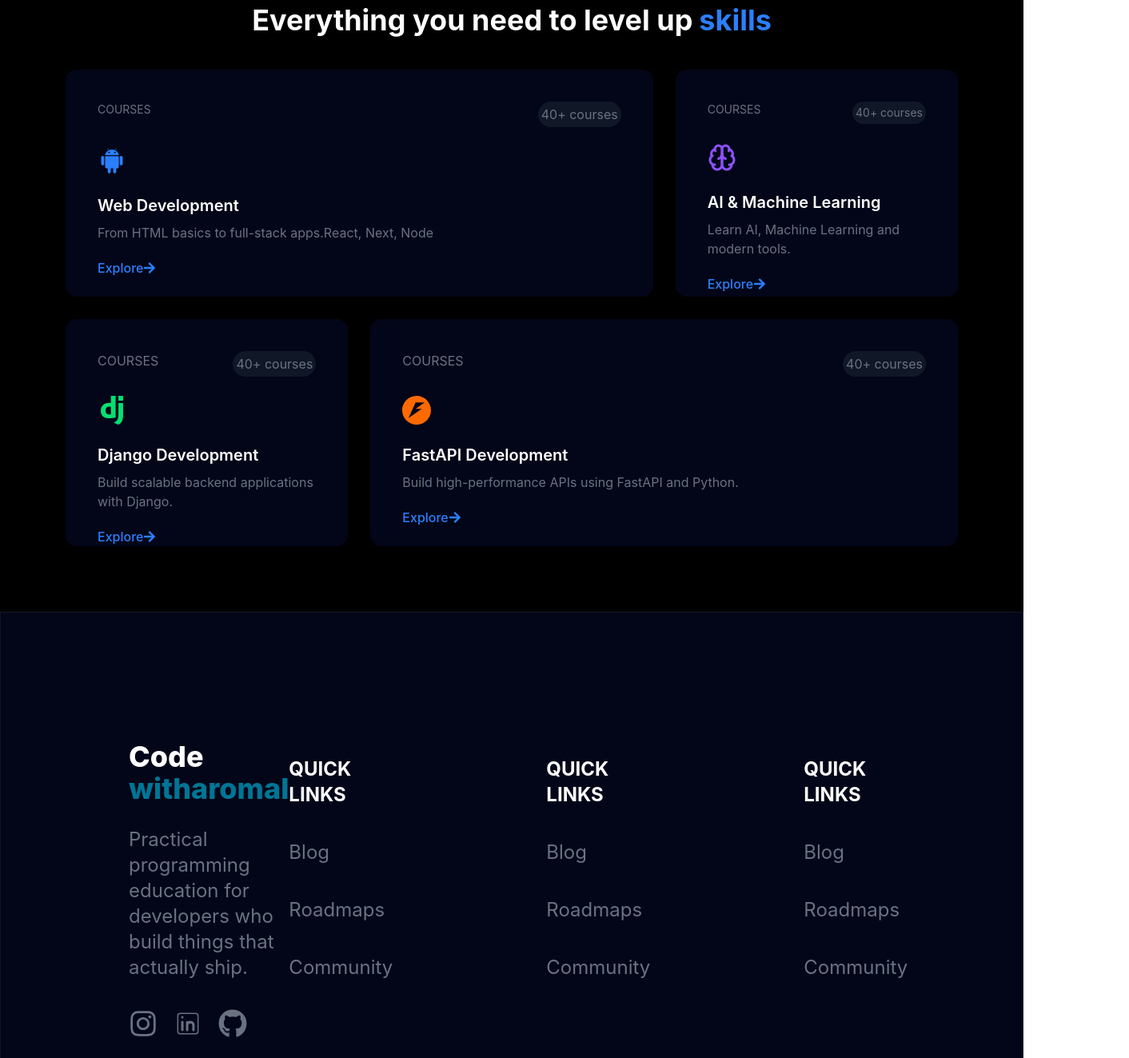
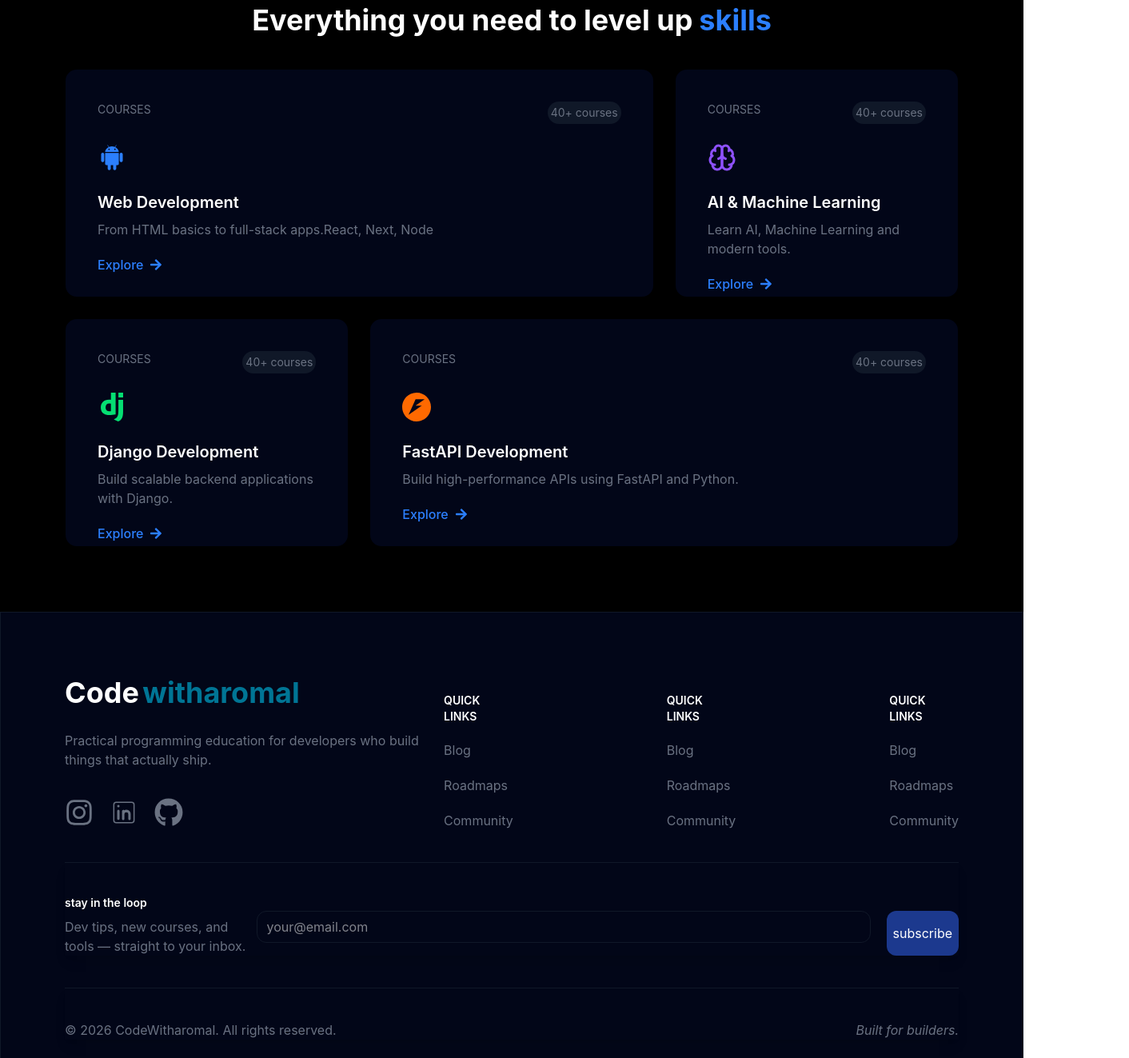
Before and after one commit to Aromalsathees/AroCode, a React app: page / in a window 1280 px wide. Shown: the part 1007-2330 px from the top of the page at 80% size, 1412 px wide, since content can reach past the window. Built offline with nearby package versions, Linux system fonts and the light colour scheme; the HTML template or start-up script is replaced by a standard one.

Commit message:
responsive

```diff
--- a/src/components/footer/footer.jsx
+++ b/src/components/footer/footer.jsx
@@ -6,36 +6,36 @@
 
 const Footer = () => {
   return (
-    <footer className="w-full bg-slate-950 p-6 lg:p-40  border border-gray-900">
+    <footer className="w-full bg-slate-950 p-6 lg:p-20  border border-gray-900">
 
       <div className="md:flex justify-between mx-auto ">
 
-         <div className='flex flex-col gap-7 font-extrabold text-2xl md:text-4xl'>
-            <h1><span className='text-white'>Code</span> <span className='text-cyan-700'>witharomal</span></h1>
-            <h1 className='text-gray-500 font-normal text-base md:text-2xl'>Practical programming education for developers who build things that actually ship.</h1>
+         <div className='flex flex-col gap-7 font-medium md:font-normal'>
+            <h1><span className='text-white text-2xl md:text-4xl font-bold'>Code</span> <span className='text-cyan-700 text-2xl md:text-4xl font-bold'>witharomal</span></h1>
+            <h1 className='text-gray-500 font-medium md:font-normal'>Practical programming education for developers who build things that actually ship.</h1>
 
             <div className="flex gap-2 mt-2 md:gap-5">
-              <FaInstagram className='text-gray-500' />
-              <CiLinkedin className='text-gray-500'/>
-              <FaGithub className='text-gray-500'/>
+              <FaInstagram className='text-gray-500 text-2xl md:text-4xl font-bold' />
+              <CiLinkedin className='text-gray-500 text-2xl md:text-4xl font-bold'/>
+              <FaGithub className='text-gray-500 text-2xl md:text-4xl font-bold'/>
              </div>
             </div>
 
         <div className='flex flex-col gap-10 md:flex-row md:gap-48 text-gray-500 mt-5'>
-            <ul className='flex flex-col gap-2 md:gap-10 md:text-2xl font-normal text-base'>
-                <li className='text-white font-bold'>QUICK LINKS</li>
+            <ul className='flex flex-col gap-2 md:gap-5 font-medium md:font-normal'>
+                <li className='text-white font-semibold text-sm' >QUICK LINKS</li>
                 <li>Blog</li>
                 <li>Roadmaps</li>
                 <li>Community</li>
             </ul>
-            <ul className='flex flex-col gap-2 md:gap-10 md:text-2xl font-normal text-base'>
-                <li className='text-white font-bold '>QUICK LINKS</li>
+            <ul className='flex flex-col gap-2 md:gap-5 font-medium md:font-normal'>
+                <li className='text-white font-semibold text-sm'>QUICK LINKS</li>
                 <li>Blog</li>
                 <li>Roadmaps</li>
                 <li>Community</li>
             </ul>
-            <ul className='flex flex-col gap-2 md:gap-10 md:text-2xl font-normal text-base'>
-                <li className='text-white font-bold'>QUICK LINKS</li>
+            <ul className='flex flex-col gap-2 md:gap-5 font-medium md:font-normal'>
+                <li className='text-white font-semibold text-sm'>QUICK LINKS</li>
                 <li>Blog</li>
                 <li>Roadmaps</li>
                 <li>Community</li>
@@ -43,20 +43,20 @@
         </div>
      </div>
 
-        <div className="flex flex-col md:flex-row md:justify-between border-t border-gray-900  shadow-lg text-white md:text-2xl font-normal mt-10 ">
+        <div className="flex flex-col md:flex-row md:justify-between border-t border-gray-900  shadow-lg text-white mt-10 ">
             <div className="flex flex-col gap-2 mt-5">
-             <h1 className='md:text-2xl font-medium mt-5'>stay in the loop</h1>
-             <h1 className='text-gray-500 font-normal text-base md:text-2xl '>Dev tips, new courses, and tools — straight to your inbox.</h1>
+             <h1 className='font-semibold text-sm mt-5'>stay in the loop</h1>
+             <h1 className='text-gray-500 font-medium md:font-normal '>Dev tips, new courses, and tools — straight to your inbox.</h1>
              </div>
-             <div className='flex gap-5 mt-7 font-normal text-xl'>
-                <input className='border rounded-xl border-gray-900 p-2 md:w-5xl md:h-12' type="text" placeholder='your@email.com' />
-                <button className='bg-blue-500 md:p-2 p-1 rounded-xl md:w-max md:h-12 w-sm'>subscribe</button>
+             <div className='flex gap-5 mt-10 md:mt-15 font-medium md:font-normal'>
+                <input className='border rounded-xl border-gray-900 w-3xl h-10 px-3' type="text" placeholder='your@email.com' />
+                <button className='bg-blue-900 md:p-2 p-1 rounded-xl '>subscribe</button>
              </div>
         </div>
 
-        <div className="flex justify-between border-t border-gray-900 shadow-lg text-gray-500 font-normal mt-10">
-              <h1 className="text-gray-500 font-normal text-base md:text-xl  mt-3">© 2026 CodeWithJoe. All rights reserved.</h1>
-              <h1 className=" text-gray-500 font-normal text-base md:text-xl  mt-3 italic">Built for builders.</h1>
+        <div className="flex justify-between border-t border-gray-900 shadow-lg text-gray-500 font-medium md:font-normal mt-10 md:pt-10">
+              <h1>© 2026 CodeWitharomal. All rights reserved.</h1>
+              <h1 className=" italic">Built for builders.</h1>
         </div>
 
     </footer>
--- a/src/pages/skills.jsx
+++ b/src/pages/skills.jsx
@@ -33,8 +33,8 @@
           {/* Card 1 */}
           <div className="bg-slate-950 rounded-2xl p-6 md:p-10 md:col-span-2 h-72 cursor-pointer border-2 shadow-md hover:border-orange-300 transition-colors duration-200">
             <div className="flex justify-between text-gray-500">
-              <h1 className='lg:text-sm'>COURSES</h1>
-              <h1 className='bg-gray-900 rounded-2xl p-1'>40+ courses</h1>
+              <h1 className='text-sm'>COURSES</h1>
+              <h1 className='bg-gray-900 rounded-2xl p-1 text-sm '>40+ courses</h1>
             </div>
 
             <AiFillAndroid className="text-4xl text-blue-500 my-6" />
@@ -49,7 +49,7 @@
               </h1>
             </div>
 
-            <div className='flex text-blue-500 font-medium md:text-normal mt-5'>
+            <div className='flex gap-2 text-blue-500 font-medium md:text-normal mt-5'>
               <a href="/">Explore</a>
               <FaArrowRight className='mt-1' />
             </div>
@@ -58,8 +58,8 @@
           {/* Card 2 */}
           <div className="bg-slate-950 rounded-2xl p-6 md:p-10 h-72 cursor-pointer border-2 shadow-md hover:border-indigo-600 transition-colors duration-200">
             <div className="flex justify-between text-gray-500 font-normal text-sm">
-              <h1>COURSES</h1>
-              <h1 className='bg-gray-900 rounded-2xl p-1'>40+ courses</h1>
+              <h1 className='text-sm'>COURSES</h1>
+              <h1 className='bg-gray-900 rounded-2xl p-1 text-sm'>40+ courses</h1>
             </div>
 
             <LuBrain className="text-4xl text-violet-500 my-6" />
@@ -74,7 +74,7 @@
               </h1>
             </div>
 
-            <div className='flex text-blue-500 font-medium md:text-normal mt-5'>
+            <div className='flex gap-2 text-blue-500 font-medium md:text-normal mt-5'>
               <a href="/">Explore</a>
               <FaArrowRight className='mt-1' />
             </div>
@@ -83,8 +83,8 @@
           {/* Card 3 */}
           <div className="bg-slate-950 rounded-2xl p-6 md:p-10 h-72 cursor-pointer border-2 shadow-md hover:border-violet-600 transition-colors duration-200">
             <div className="flex justify-between text-gray-500">
-              <h1>COURSES</h1>
-              <h1 className='bg-gray-900 rounded-2xl p-1'>40+ courses</h1>
+              <h1 className='text-sm'>COURSES</h1>
+              <h1 className='bg-gray-900 rounded-2xl p-1 text-sm'>40+ courses</h1>
             </div>
 
             <SiDjango className="text-4xl text-green-400 my-6" />
@@ -99,7 +99,7 @@
               </h1>
             </div>
 
-            <div className='flex text-blue-500 font-medium md:text-normal mt-5'>
+            <div className='flex gap-2 text-blue-500 font-medium md:text-normal mt-5'>
               <a href="/">Explore</a>
               <FaArrowRight className='mt-1' />
             </div>
@@ -108,8 +108,8 @@
           {/* Card 4 */}
           <div className="bg-slate-950 rounded-2xl p-6 md:p-10 md:col-span-2 h-72 cursor-pointer border-2 shadow-md hover:border-green-600 transition-colors duration-200">
             <div className="flex justify-between text-gray-500">
-              <h1>COURSES</h1>
-              <h1 className='bg-gray-900 rounded-2xl p-1'>40+ courses</h1>
+              <h1 className='text-sm'>COURSES</h1>
+              <h1 className='bg-gray-900 rounded-2xl p-1 text-sm'>40+ courses</h1>
             </div>
 
             <SiFastapi className="text-4xl text-orange-500 my-6" />
@@ -124,7 +124,7 @@
               </h1>
             </div>
 
-            <div className='flex text-blue-500 font-medium md:text-normal mt-5'>
+            <div className='flex gap-2 text-blue-500 font-medium md:text-normal mt-5'>
               <a href="/">Explore</a>
               <FaArrowRight className='mt-1' />
             </div>
```
